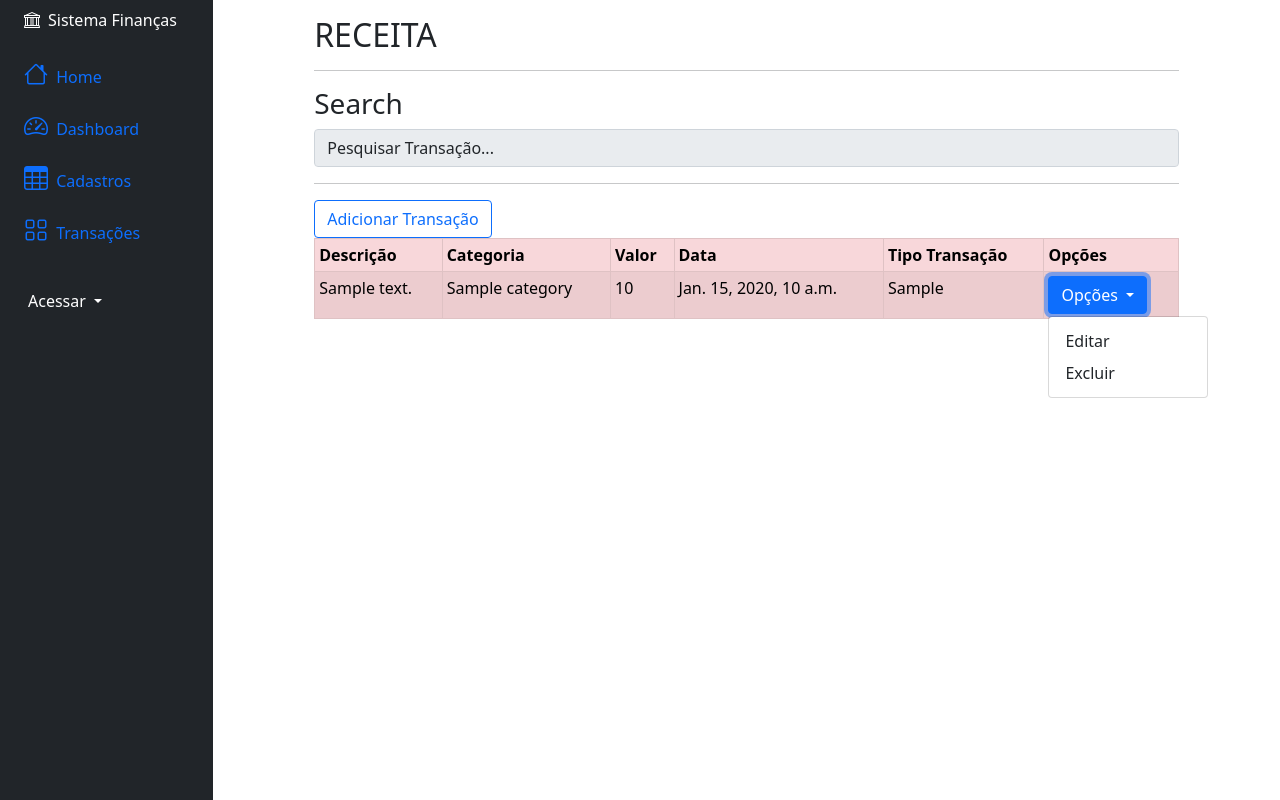
After one commit to anselmoaxo/financas, a Django app: template financeiro/templates/lista_despesa.html in a window 1280 px wide, after a click on "Opções". The commit adds this page. Run offline with Django 4.2, Linux system fonts and the light colour scheme; the template is opened without the code that fills it: most values are stand-ins (such as "Sample title", 1, 10 or a date in 2020); some libraries are stand-ins or nearby versions.

Commit message:
criando as transacoes financeiras separas

```diff
--- /dev/null
+++ b/financeiro/templates/lista_despesa.html
@@ -0,0 +1,56 @@
+{% extends 'base.html' %}
+{% load crispy_forms_tags %}
+
+
+ {% block content  %}
+ <div class="row">
+    <div class="col-md-10 mx-auto">
+        <h2><small class="text-dark" "text-center"></small>RECEITA</h2>
+        <hr>
+        <h3><small class="text-dark" "text-center"></small>Search </h3>
+        <input class="form-control" type="text" value="Pesquisar Transação..." aria-label="readonly input example" readonly>
+        <hr>
+        <a href="{% url "financeiro:cadastro" %}"class="btn btn-outline-primary">Adicionar Transação</a>
+        <table class='table table-sm table-danger table-striped table-bordered table-condensed table-hover'>
+          <thead>
+              <tr>
+                <th scope="col">Descrição</th>
+                <th scope="col">Categoria</th>
+                <th scope="col">Valor</th>
+                <th scope="col">Data</th>
+                <th scope="col">Tipo Transação</th>
+                <th scope="col">Opções</th>
+              </tr>
+            </thead>
+
+    <tbody>
+        {% for l in lista %}
+              <tr>
+                <td>{{ l.description }}</td>
+                <td>{{ l.category }}</td>
+                <td>{{ l.amount }}</td>
+                <td>{{ l.transaction_date }}</td>
+                <td>{{ l.transaction_type}}</td>
+                <td><div class="btn-group" role="group">
+                    <button type="button" class="btn btn-outline-primary dropdown-toggle" data-bs-toggle="dropdown" aria-expanded="false">
+                      Opções
+                    </button>
+                    <ul class="dropdown-menu">
+                      <li><a class="dropdown-item" href="{% url "financeiro:update_transacao" l.pk %}">Editar</a></li>
+                      <li><a class="dropdown-item" href="{% url "financeiro:excluir_transacao" l.pk %}">Excluir</a></li>
+                    </ul>
+                  </div>
+                </td>
+              </tr>
+        {% empty%}
+            <tr>
+                <td colspan=" 5">Nenhum campo registrado</td>
+            </tr>
+        {% endfor %}
+
+    </tbody>
+    </table>
+    </div>
+</div>
+
+  {% endblock  %}
--- a/financeiro/urls.py
+++ b/financeiro/urls.py
@@ -8,6 +8,8 @@ urlpatterns = [
     path("", views.Homepage.as_view(), name="index"),
     path("cadastro", views.CadastroTransacao.as_view(), name="cadastro"),
     path("lista_transacao", views.ListaTransacao.as_view(), name="lista_transacao"),
+    path("lista_despesa", views.list_despesas, name="lista_despesa"),
+    path("lista_receita", views.list_receita, name="lista_receita"),
     path(
         "update_transacao/<int:pk>/",
         views.UpdateTransacao.as_view(),
--- a/templates/base.html
+++ b/templates/base.html
@@ -48,10 +48,10 @@
                                 <i class="fs-4 bi-grid"></i> <span class="ms-1 d-none d-sm-inline">Transações</span> </a>
                                 <ul class="collapse nav flex-column ms-1" id="submenu3" data-bs-parent="#menu">
                                 <li class="w-100">
-                                    <a href="{% url "financeiro:chart_image" %}" class="nav-link px-0"> <span class="d-none d-sm-inline">Acessar Despesas</span> </a>
+                                    <a href="{% url "financeiro:lista_despesa" %}" class="nav-link px-0"> <span class="d-none d-sm-inline">Acessar Despesas</span> </a>
                                 </li>
                                 <li>
-                                    <a href="#" class="nav-link px-0"> <span class="d-none d-sm-inline">Acessar Receitas</span> </a>
+                                    <a href="{% url "financeiro:lista_receita" %}" class="nav-link px-0"> <span class="d-none d-sm-inline">Acessar Receitas</span> </a>
                                 </li>
 
                             </ul>
```
Also changed, not shown: financeiro/templates/dashboard.html (+21 -4 lines), financeiro/templates/lista_receita.html (added, +56 -0 lines), financeiro/views.py (+15 -6 lines), static/bar_chart.png.
